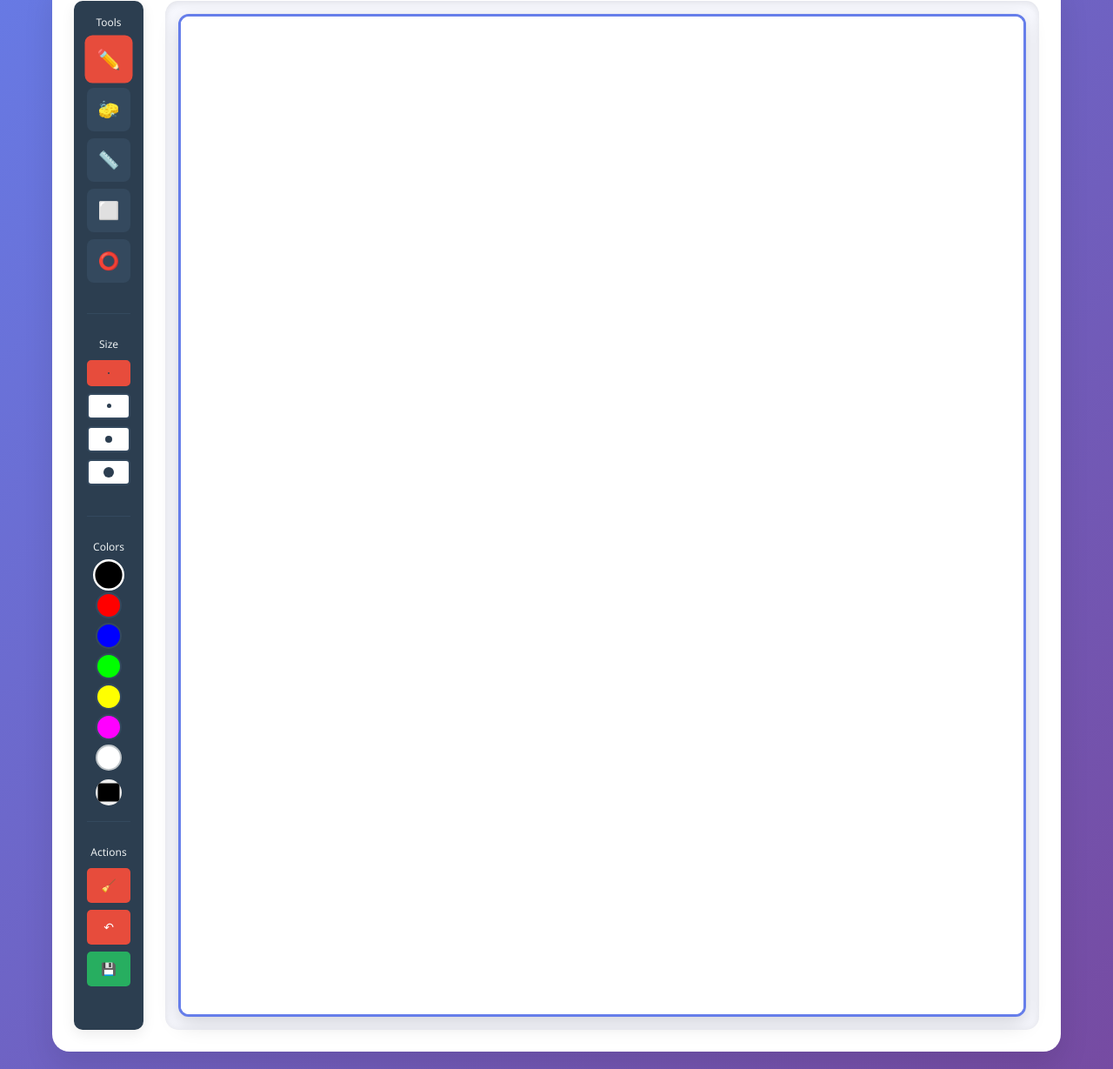
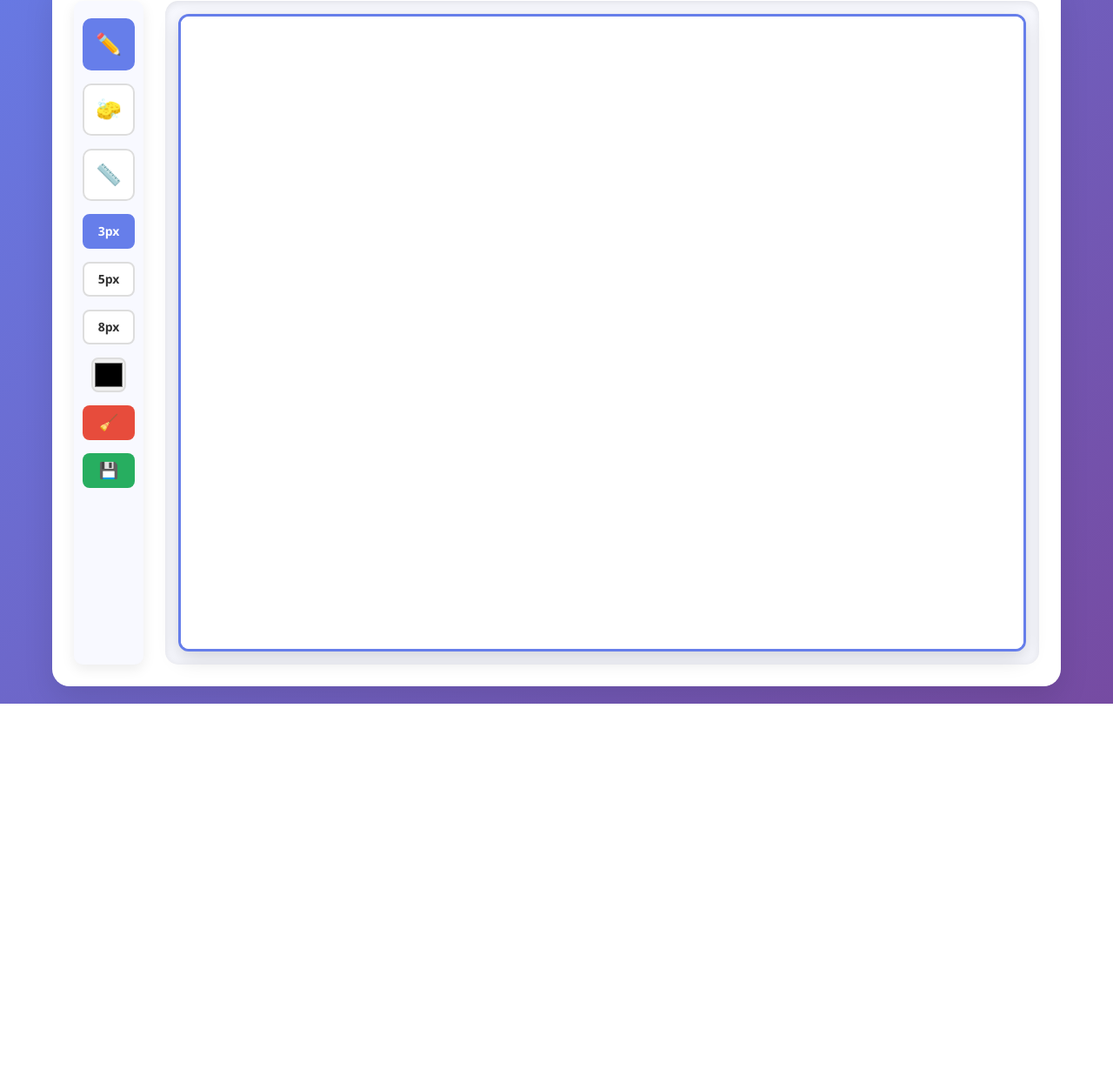
Before and after one commit to rohit-commits-ux/draw-with-friends, a website: page frontend/public/singleplayer.html in a window 1280 px wide. Shown: the part 242-1471 px from the top of the page at 87% size. After the commit the page ends 1051 px from the top, so only its background shows below. Drawn offline with Linux system fonts and the light colour scheme.

Commit message:
Update singleplayer.html

```diff
--- a/frontend/public/singleplayer.html
+++ b/frontend/public/singleplayer.html
@@ -7,48 +7,24 @@
     <link rel="stylesheet" href="assets/css/style.css">
     <style>
         .tools-panel {
-            background: #2c3e50;
-            padding: 15px;
+            background: #f8f9ff;
+            padding: 20px;
             border-radius: 10px;
             width: 80px;
             display: flex;
             flex-direction: column;
-            gap: 10px;
-        }
-
-        .tool-group {
-            display: flex;
-            flex-direction: column;
-            gap: 8px;
-        }
-
-        .tool-section {
-            padding-bottom: 15px;
-            border-bottom: 1px solid #34495e;
-            margin-bottom: 15px;
-        }
-
-        .tool-section:last-child {
-            border-bottom: none;
-            margin-bottom: 0;
-        }
-
-        .tool-section-title {
-            color: #ecf0f1;
-            font-size: 12px;
-            margin-bottom: 8px;
-            text-align: center;
+            gap: 15px;
+            align-items: center;
         }
 
         .tool-btn {
-            width: 50px;
-            height: 50px;
-            border: none;
-            border-radius: 8px;
-            background: #34495e;
-            color: white;
+            width: 60px;
+            height: 60px;
+            border: 2px solid #ddd;
+            border-radius: 10px;
+            background: white;
             cursor: pointer;
-            font-size: 20px;
+            font-size: 24px;
             display: flex;
             align-items: center;
             justify-content: center;
@@ -56,69 +32,58 @@
         }
 
         .tool-btn:hover {
-            background: #3498db;
+            border-color: #667eea;
             transform: scale(1.1);
         }
 
         .tool-btn.active {
-            background: #e74c3c;
-            transform: scale(1.1);
+            border-color: #667eea;
+            background: #667eea;
+            color: white;
         }
 
-        .brush-size-btn {
-            width: 50px;
-            height: 30px;
-            border: 2px solid #34495e;
-            border-radius: 5px;
+        .brush-size {
+            width: 60px;
+            height: 40px;
+            border: 2px solid #ddd;
+            border-radius: 8px;
             background: white;
             cursor: pointer;
             display: flex;
             align-items: center;
             justify-content: center;
+            font-size: 14px;
+            font-weight: bold;
             transition: all 0.2s ease;
         }
 
-        .brush-size-btn:hover {
-            border-color: #3498db;
+        .brush-size:hover {
+            border-color: #667eea;
         }
 
-        .brush-size-btn.active {
-            border-color: #e74c3c;
-            background: #e74c3c;
+        .brush-size.active {
+            border-color: #667eea;
+            background: #667eea;
+            color: white;
         }
 
-        .brush-preview {
-            background: #2c3e50;
-            border-radius: 50%;
-        }
-
-        .color-btn {
-            width: 30px;
-            height: 30px;
-            border: 2px solid #34495e;
-            border-radius: 50%;
+        .color-picker {
+            width: 40px;
+            height: 40px;
+            border: 2px solid #ddd;
+            border-radius: 8px;
             cursor: pointer;
-            transition: all 0.2s ease;
-        }
-
-        .color-btn:hover {
-            transform: scale(1.2);
-        }
-
-        .color-btn.active {
-            border-color: white;
-            transform: scale(1.2);
         }
 
         .action-btn {
-            width: 50px;
+            width: 60px;
             height: 40px;
             border: none;
-            border-radius: 5px;
+            border-radius: 8px;
             background: #e74c3c;
             color: white;
             cursor: pointer;
-            font-size: 14px;
+            font-size: 18px;
             transition: all 0.2s ease;
         }
 
@@ -134,25 +99,6 @@
         .action-btn.save:hover {
             background: #219a52;
         }
-
-        .color-palette {
-            display: flex;
-            flex-direction: column;
-            gap: 5px;
-            align-items: center;
-        }
-
-        .custom-color {
-            margin-top: 5px;
-        }
-
-        #customColorPicker {
-            width: 30px;
-            height: 30px;
-            border: none;
-            border-radius: 50%;
-            cursor: pointer;
-        }
     </style>
 </head>
 <body>
@@ -161,71 +107,27 @@
             <h1>🎯 Single Player</h1>
             <div class="header-controls">
                 <a href="/mode" class="back-btn">← Back</a>
-                <div class="drawing-info">
-                    <span id="drawingStats">Brush | Black</span>
-                </div>
             </div>
         </header>
 
         <div class="drawing-container">
             <div class="tools-panel">
                 <!-- Tools -->
-                <div class="tool-section">
-                    <div class="tool-section-title">Tools</div>
-                    <div class="tool-group">
-                        <button class="tool-btn active" data-tool="brush" title="Brush">✏️</button>
-                        <button class="tool-btn" data-tool="eraser" title="Eraser">🧽</button>
-                        <button class="tool-btn" data-tool="line" title="Line">📏</button>
-                        <button class="tool-btn" data-tool="rectangle" title="Rectangle">⬜</button>
-                        <button class="tool-btn" data-tool="circle" title="Circle">⭕</button>
-                    </div>
-                </div>
+                <button class="tool-btn active" data-tool="pen" title="Pen">✏️</button>
+                <button class="tool-btn" data-tool="eraser" title="Eraser">🧽</button>
+                <button class="tool-btn" data-tool="line" title="Line">📏</button>
 
-                <!-- Brush Sizes -->
-                <div class="tool-section">
-                    <div class="tool-section-title">Size</div>
-                    <div class="tool-group">
-                        <button class="brush-size-btn active" data-size="2" title="2px">
-                            <div class="brush-preview" style="width: 2px; height: 2px;"></div>
-                        </button>
-                        <button class="brush-size-btn" data-size="5" title="5px">
-                            <div class="brush-preview" style="width: 5px; height: 5px;"></div>
-                        </button>
-                        <button class="brush-size-btn" data-size="10" title="10px">
-                            <div class="brush-preview" style="width: 8px; height: 8px;"></div>
-                        </button>
-                        <button class="brush-size-btn" data-size="15" title="15px">
-                            <div class="brush-preview" style="width: 12px; height: 12px;"></div>
-                        </button>
-                    </div>
-                </div>
+                <!-- Brush Size -->
+                <div class="brush-size active" data-size="3">3px</div>
+                <div class="brush-size" data-size="5">5px</div>
+                <div class="brush-size" data-size="8">8px</div>
 
-                <!-- Colors -->
-                <div class="tool-section">
-                    <div class="tool-section-title">Colors</div>
-                    <div class="color-palette">
-                        <button class="color-btn active" style="background: #000000;" data-color="#000000" title="Black"></button>
-                        <button class="color-btn" style="background: #ff0000;" data-color="#ff0000" title="Red"></button>
-                        <button class="color-btn" style="background: #0000ff;" data-color="#0000ff" title="Blue"></button>
-                        <button class="color-btn" style="background: #00ff00;" data-color="#00ff00" title="Green"></button>
-                        <button class="color-btn" style="background: #ffff00;" data-color="#ffff00" title="Yellow"></button>
-                        <button class="color-btn" style="background: #ff00ff;" data-color="#ff00ff" title="Pink"></button>
-                        <button class="color-btn" style="background: #ffffff; border-color: #bdc3c7;" data-color="#ffffff" title="White"></button>
-                        <div class="custom-color">
-                            <input type="color" id="customColorPicker" value="#000000" title="Custom Color">
-                        </div>
-                    </div>
-                </div>
+                <!-- Color -->
+                <input type="color" class="color-picker" id="colorPicker" value="#000000">
 
                 <!-- Actions -->
-                <div class="tool-section">
-                    <div class="tool-section-title">Actions</div>
-                    <div class="tool-group">
-                        <button class="action-btn" id="clearBtn" title="Clear">🧹</button>
-                        <button class="action-btn" id="undoBtn" title="Undo">↶</button>
-                        <button class="action-btn save" id="saveBtn" title="Save">💾</button>
-                    </div>
-                </div>
+                <button class="action-btn" id="clearBtn" title="Clear">🧹</button>
+                <button class="action-btn save" id="saveBtn" title="Save">💾</button>
             </div>
 
             <div class="canvas-wrapper">
@@ -245,7 +147,6 @@
                     document.querySelectorAll('[data-tool]').forEach(b => b.classList.remove('active'));
                     this.classList.add('active');
                     window.canvas.currentTool = this.getAttribute('data-tool');
-                    updateStats();
                 });
             });
 
@@ -257,62 +158,27 @@
                     const size = parseInt(this.getAttribute('data-size'));
                     window.canvas.brushSize = size;
                     window.canvas.ctx.lineWidth = size;
-                    updateStats();
                 });
             });
 
-            // Color selection
-            document.querySelectorAll('[data-color]').forEach(btn => {
-                btn.addEventListener('click', function() {
-                    document.querySelectorAll('[data-color]').forEach(b => b.classList.remove('active'));
-                    this.classList.add('active');
-                    const color = this.getAttribute('data-color');
-                    window.canvas.color = color;
-                    window.canvas.ctx.strokeStyle = color;
-                    document.getElementById('customColorPicker').value = color;
-                    updateStats();
-                });
+            // Color picker
+            document.getElementById('colorPicker').addEventListener('input', function(e) {
+                window.canvas.color = e.target.value;
+                window.canvas.ctx.strokeStyle = e.target.value;
             });
 
-            // Custom color
-            document.getElementById('customColorPicker').addEventListener('input', function(e) {
-                const color = e.target.value;
-                window.canvas.color = color;
-                window.canvas.ctx.strokeStyle = color;
-                document.querySelectorAll('[data-color]').forEach(b => b.classList.remove('active'));
-                updateStats();
-            });
-
-            // Actions
+            // Clear canvas
             document.getElementById('clearBtn').addEventListener('click', function() {
                 window.canvas.clearCanvas();
             });
 
-            document.getElementById('undoBtn').addEventListener('click', function() {
-                window.canvas.undo();
-            });
-
+            // Save drawing
             document.getElementById('saveBtn').addEventListener('click', function() {
                 const link = document.createElement('a');
                 link.download = `drawing-${new Date().getTime()}.png`;
                 link.href = document.getElementById('drawingCanvas').toDataURL();
                 link.click();
             });
-
-            function updateStats() {
-                const stats = document.getElementById('drawingStats');
-                const toolNames = {
-                    'brush': 'Brush',
-                    'eraser': 'Eraser',
-                    'line': 'Line',
-                    'rectangle': 'Rectangle',
-                    'circle': 'Circle'
-                };
-                const tool = toolNames[window.canvas.currentTool] || 'Brush';
-                stats.textContent = `${tool} | ${window.canvas.brushSize}px`;
-            }
-
-            updateStats();
         });
     </script>
 </body>
```
